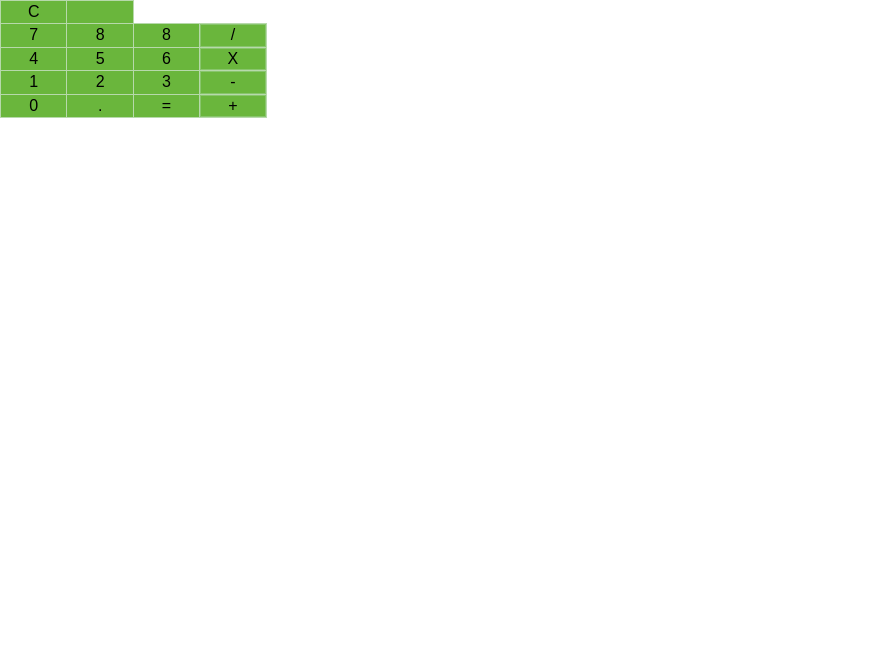
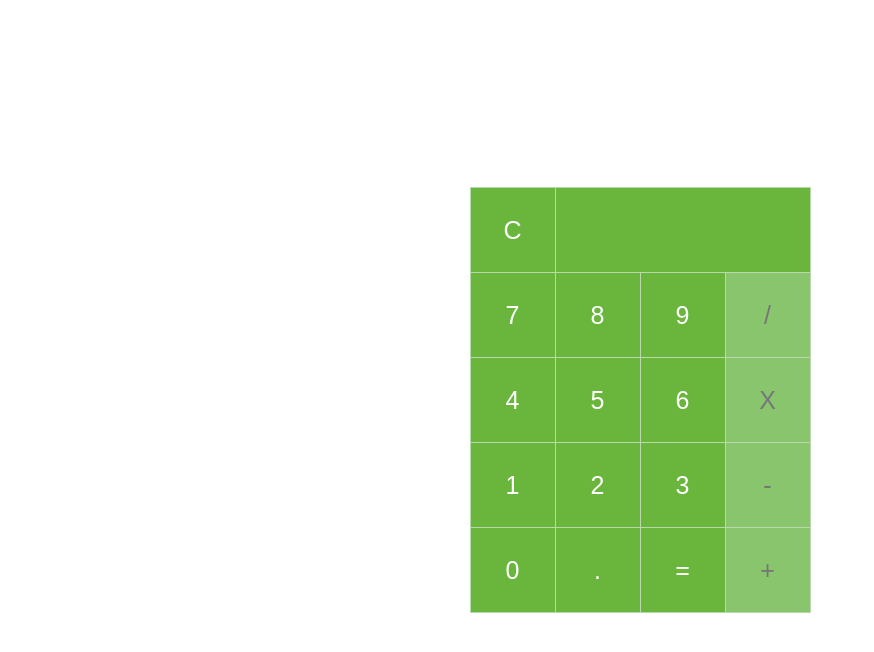
Before and after one commit to DoyleJM80/Calculator---week-3-project, a plain HTML site: page index.html in a window 1280 px wide. Shown: the whole page, without its empty margins (0-874 px from the left). Drawn offline with Linux system fonts and the light colour scheme.

Commit message:
finished styling

```diff
--- a/index.html
+++ b/index.html
@@ -11,31 +11,31 @@
       <table>
         <tr>
           <td class="dark size" id=""><button type="button" name="button">C</button></td>
-          <td class="dark" id=""></td>
+          <td colspan=3 class="dark" id=""></td>
         </tr>
         <tr>
           <td class="dark size" id=""><button type="button" name="button">7</button></td>
           <td class="dark size" id=""><button type="button" name="button">8</button></td>
-          <td class="dark size" id=""><button type="button" name="button">8</button></td>
-          <td class="light size" id=""><button type="button" name="button">/</button></td>
+          <td class="dark size" id=""><button type="button" name="button">9</button></td>
+          <td class="light size" id=""><button type="button" name="button" class="light-button">/</button></td>
         </tr>
         <tr>
           <td class="dark size" id=""><button type="button" name="button">4</button></td>
           <td class="dark size" id=""><button type="button" name="button">5</button></td>
           <td class="dark size" id=""><button type="button" name="button">6</button></td>
-          <td class="light size" id=""><button type="button" name="button">X</button></td>
+          <td class="light size" id=""><button type="button" name="button" class="light-button">X</button></td>
         </tr>
         <tr>
           <td class="dark size" id=""><button type="button" name="button">1</button></td>
           <td class="dark size" id=""><button type="button" name="button">2</button></td>
           <td class="dark size" id=""><button type="button" name="button">3</button></td>
-          <td class="light size" id=""><button type="button" name="button">-</button></td>
+          <td class="light size" id=""><button type="button" name="button" class="light-button">-</button></td>
         </tr>
         <tr>
           <td class="dark size" id=""><button type="button" name="button">0</button></td>
           <td class="dark size" id=""><button type="button" name="button">.</button></td>
           <td class="dark size" id=""><button type="button" name="button">=</button></td>
-          <td class="light size" id=""><button type="button" name="button">+</button></td>
+          <td class="light size" id=""><button type="button" name="button" class="light-button">+</button></td>
         </tr>
       </table>
     </div>
--- a/styles/style.css
+++ b/styles/style.css
@@ -1,8 +1,14 @@
-/*dark = rgb(106, 182, 60);*/
-/*light = rgb(136, 197, 108);*/
+.container {
+  height: 100vh;
+  width: 100vw;
+  display: flex;
+  flex-direction: column;
+  justify-content: center;
+}
 
 table {
   border-collapse: collapse;
+  margin: 0 auto;
 }
 
 td {
@@ -20,8 +26,9 @@ td {
 }
 
 .size {
-  height: 10%;
-  width: 10%;
+  height: 85px;
+  width: 85px;
+  max-width: 85px;
 }
 
 button {
@@ -29,4 +36,12 @@ button {
   width: 100%;
   border-style: none;
   background-color: rgb(106, 182, 60);
+  color: #fff;
+  font-size: 25px;
+  font-weight: 100;
 }
+
+.light-button {
+  background-color: rgb(136, 197, 108);
+  color: #777;
+}
```
